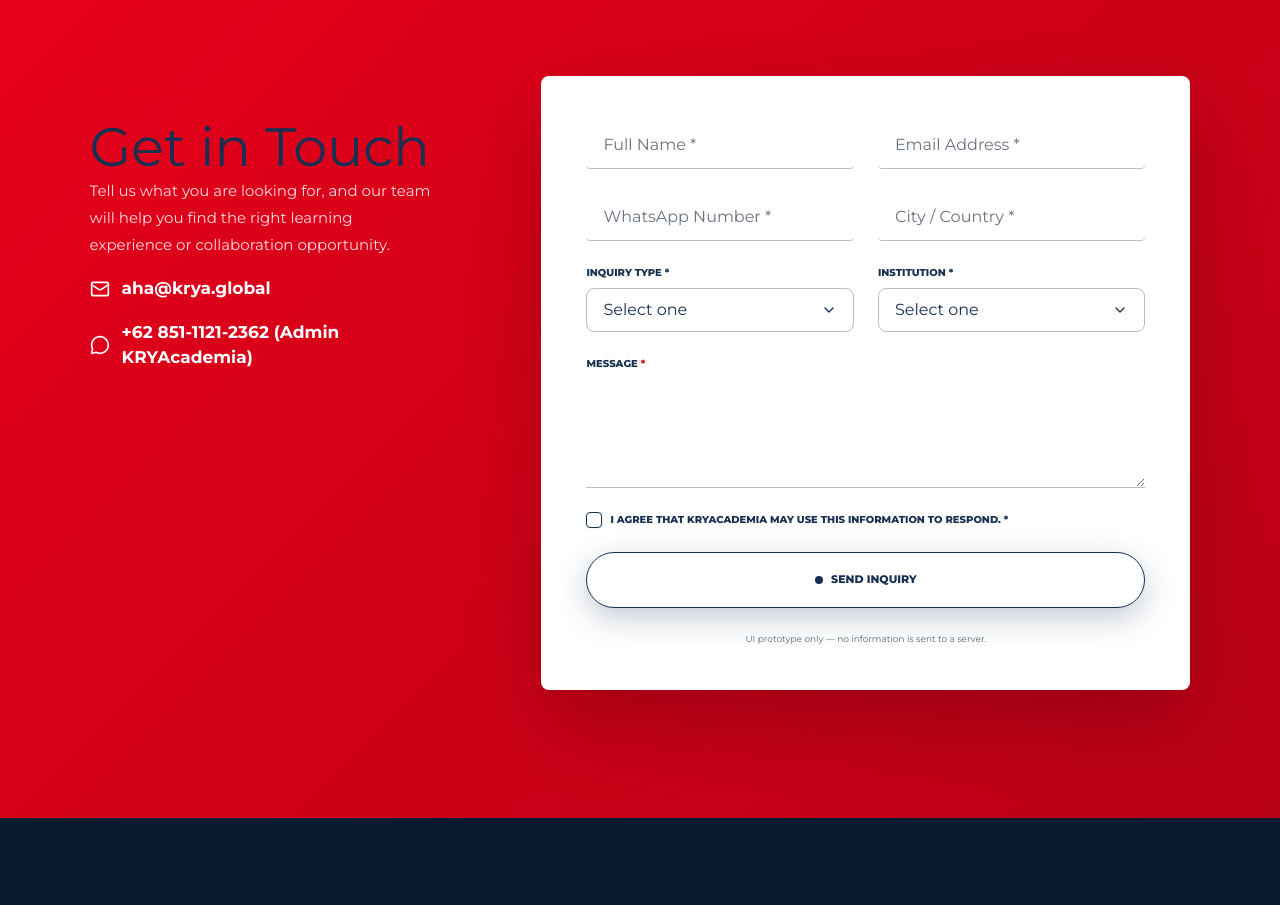
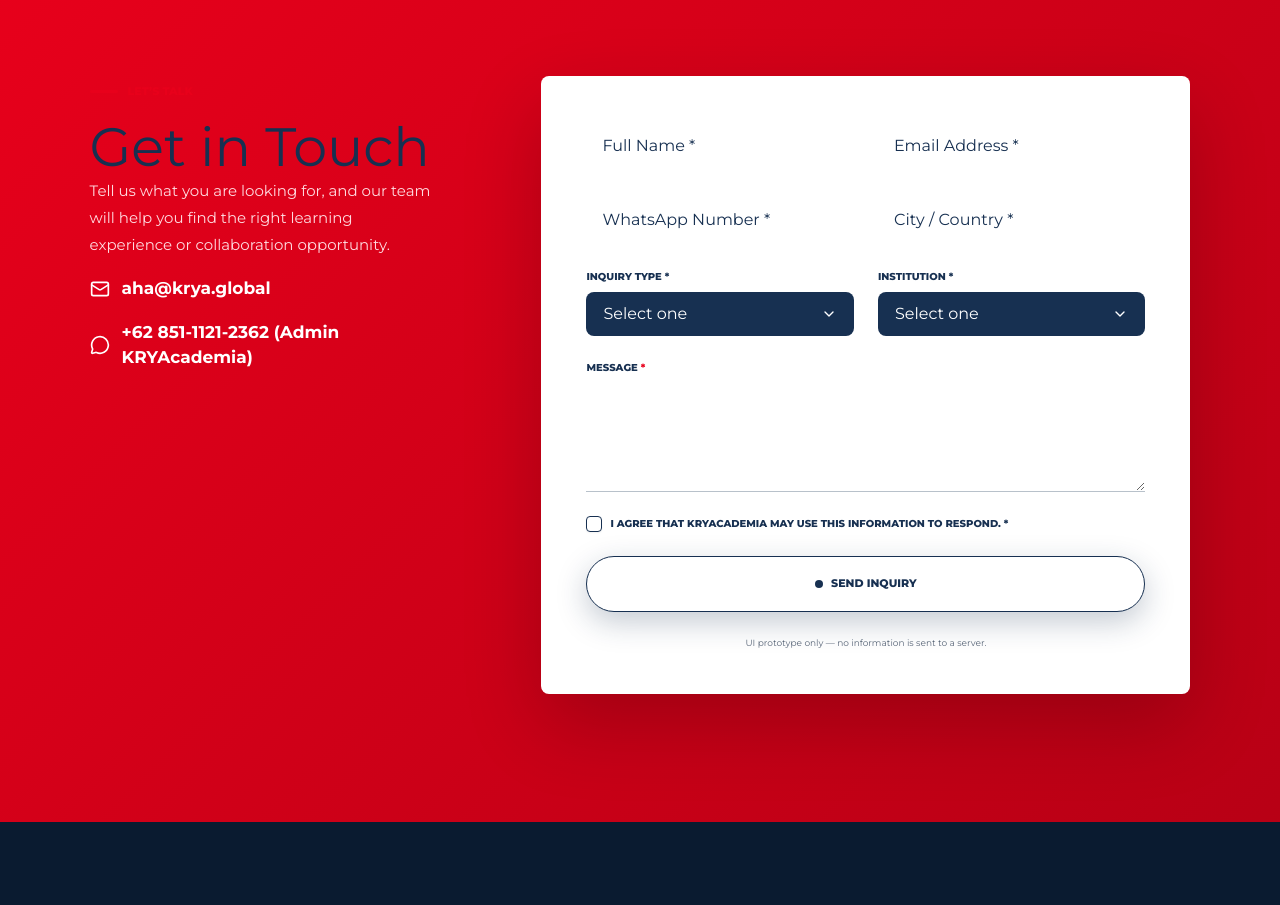
Before and after one commit to zendroi/kryacademia, a Next.js app: page / in a window 1280 px wide. Shown: the part 9340-10245 px from the top of the page. Built offline with nearby package versions, Linux system fonts and the light colour scheme.

Commit message:
Refine inquiry form interactions

```diff
--- a/app/globals.css
+++ b/app/globals.css
@@ -1585,6 +1585,8 @@
 }
 
 .contact form {
+  --animated-input-active: var(--red);
+  --animated-input-idle: var(--navy);
   background: white;
   color: var(--navy);
   border-radius: 28px;
@@ -1611,7 +1613,7 @@
   color: var(--red);
 }
 
-.contact input, .contact select, .contact textarea {
+.contact select, .contact textarea {
   border: 0;
   border-bottom: 1.5px solid #b8c1ca;
   outline: 0;
@@ -1620,7 +1622,7 @@
   transition: border-color 0.3s ease;
 }
 
-.contact input:focus, .contact select:focus, .contact textarea:focus {
+.contact select:focus, .contact textarea:focus {
   border-color: var(--red);
 }
 
@@ -1993,10 +1995,15 @@
 
 .contact .form-field small { color: var(--red); font-size: 9px; }
 .contact .form-field > div { width: 100%; }
-.contact .form-field input:not([type='hidden']) { width: 100%; padding: 16px 12px 10px; }
+.contact .form-field input:not([type='hidden']) { width: 100%; padding: 16px 12px 10px; border: 0; outline: 0; background: transparent; box-shadow: none; color: var(--navy); }
+.contact .form-field input:not([type='hidden']):focus, .contact .form-field input:not([type='hidden']):focus-visible { border: 0; outline: 0; box-shadow: none; }
 .contact .form-dropdown { display: block; width: 100%; }
-.contact .form-dropdown button { width: 100%; border-color: #b8c1ca; border-radius: 8px; background: #fff; }
+.contact .form-dropdown button { width: 100%; border-color: transparent; border-radius: 8px; background: var(--navy); color: #fff; }
+.contact .form-dropdown button:hover, .contact .form-dropdown button:focus-visible { background: var(--navy-dark); box-shadow: 0 0 0 2px var(--red); }
 .contact .form-field.bad .form-dropdown button { border-color: var(--red); }
+.smooth-dropdown-menu { border-color: rgba(255, 255, 255, 0.16); background: var(--navy); color: #fff; }
+.smooth-dropdown-option { background: transparent; color: #fff; }
+.smooth-dropdown-option:hover, .smooth-dropdown-option.is-focused, .smooth-dropdown-option.is-selected { background: var(--red); color: #fff; }
 
 @theme inline {
   --color-brand: var(--brand, oklch(0.72 0.2 352.53));
--- a/components/smoothui/animated-input/index.tsx
+++ b/components/smoothui/animated-input/index.tsx
@@ -59,13 +59,12 @@
     }
     if (isFloating) {
       return {
-        borderColor: "var(--color-brand)",
-        color: "var(--color-brand)",
+        color: "var(--animated-input-active, var(--color-brand))",
         scale: 0.85,
         y: -24,
       };
     }
-    return { color: "#6b7280", scale: 1, y: 0 };
+    return { color: "var(--animated-input-idle, #6b7280)", scale: 1, y: 0 };
   };
 
   const getLabelStyle = () => {
@@ -74,13 +73,12 @@
     }
     if (isFloating) {
       return {
-        borderColor: "var(--color-brand)",
-        color: "var(--color-brand)",
+        color: "var(--animated-input-active, var(--color-brand))",
         transform: "translateY(-24px) scale(0.85)",
       };
     }
     return {
-      color: "#6b7280",
+      color: "var(--animated-input-idle, #6b7280)",
       transform: "translateY(0) scale(1)",
     };
   };
@@ -98,7 +96,7 @@
       <input
         {...inputProps}
         aria-label={label}
-        className={`peer w-full rounded-sm border bg-background px-3 py-2 text-sm outline-none transition focus-visible:ring-2 focus-visible:ring-ring focus-visible:ring-offset-2 ${icon ? "pl-10" : ""} ${inputClassName}`}
+        className={`peer w-full border-0 bg-transparent px-3 py-2 text-sm outline-none ${icon ? "pl-10" : ""} ${inputClassName}`}
         disabled={disabled}
         id={inputId}
         onBlur={() => setIsFocused(false)}
@@ -116,7 +114,7 @@
       />
       <motion.label
         animate={getLabelAnimation()}
-        className={`pointer-events-none absolute top-1/2 left-3 origin-left -translate-y-1/2 rounded-sm border border-transparent bg-background px-1 text-foreground transition-all ${labelClassName}`}
+        className={`pointer-events-none absolute top-1/2 left-3 origin-left -translate-y-1/2 bg-transparent px-1 text-foreground ${labelClassName}`}
         htmlFor={inputId}
         style={{
           zIndex: 2,
--- a/components/smoothui/basic-dropdown/index.tsx
+++ b/components/smoothui/basic-dropdown/index.tsx
@@ -2,7 +2,7 @@
 
 import { ChevronDown } from "lucide-react";
 import { AnimatePresence, motion, useReducedMotion } from "motion/react";
-import { useCallback, useEffect, useRef, useState } from "react";
+import { useCallback, useEffect, useId, useRef, useState } from "react";
 import { createPortal } from "react-dom";
 
 const ROTATION_ANGLE_OPEN = 180;
@@ -28,6 +28,7 @@
   className = "",
 }: BasicDropdownProps) {
   const [isOpen, setIsOpen] = useState(false);
+  const listId = useId();
   const [selectedItem, setSelectedItem] = useState<DropdownItem | null>(null);
   const [focusedIndex, setFocusedIndex] = useState(-1);
   const dropdownRef = useRef<HTMLDivElement>(null);
@@ -159,7 +160,7 @@
                 ? { opacity: 1 }
                 : { opacity: 1, scaleY: 1, y: 0 }
             }
-            className="fixed z-50 origin-top rounded-lg border bg-background shadow-lg"
+            className="smooth-dropdown-menu fixed z-50 origin-top overflow-hidden rounded-lg border shadow-lg"
             exit={
               shouldReduceMotion
                 ? { opacity: 0, transition: { duration: 0 } }
@@ -189,7 +190,7 @@
             <ul
               aria-label="Dropdown options"
               className="py-2"
-              id="dropdown-items"
+              id={listId}
             >
               {items.map((item, index) => (
                 <motion.li
@@ -224,11 +225,11 @@
                 >
                   <button
                     aria-label={item.label}
-                    className={`flex min-h-[44px] w-full items-center px-4 py-2 text-left text-sm transition-colors hover:bg-muted focus-visible:bg-muted focus-visible:outline-none focus-visible:ring-2 focus-visible:ring-ring focus-visible:ring-offset-2 ${
+                    className={`smooth-dropdown-option flex min-h-[44px] w-full items-center px-4 py-2 text-left text-sm transition-colors focus-visible:outline-none ${
                       selectedItem?.id === item.id
-                        ? "font-medium text-brand"
+                        ? "is-selected font-medium"
                         : ""
-                    } ${index === focusedIndex ? "bg-muted" : ""}`}
+                    } ${index === focusedIndex ? "is-focused" : ""}`}
                     onClick={() => handleItemSelect(item)}
                     onMouseEnter={() => setFocusedIndex(index)}
                     type="button"
@@ -284,11 +285,11 @@
     <>
       <div className={`relative inline-block ${className}`} ref={dropdownRef}>
         <button
+          aria-controls={listId}
           aria-expanded={isOpen}
           aria-haspopup="listbox"
           aria-label={selectedItem ? `${label}: ${selectedItem.label}` : label}
           className="flex min-h-[44px] w-full cursor-pointer items-center justify-between gap-2 rounded-lg border bg-background px-4 py-2 text-left transition-colors hover:bg-primary focus-visible:ring-2 focus-visible:ring-ring focus-visible:ring-offset-2"
-          id="dropdown-button"
           onClick={handleToggle}
           ref={buttonRef}
           type="button"
--- a/components/smoothui/basic-toast/index.tsx
+++ b/components/smoothui/basic-toast/index.tsx
@@ -61,6 +61,7 @@
     <AnimatePresence>
       {visible ? (
         <motion.div
+          aria-live="polite"
           animate={
             shouldReduceMotion ? { opacity: 1 } : { opacity: 1, scale: 1, x: 0 }
           }
@@ -80,6 +81,7 @@
               ? { opacity: 1 }
               : { opacity: 0, scale: 0.8, x: 50 }
           }
+          role="status"
           transition={
             shouldReduceMotion
               ? { duration: 0 }
@@ -89,6 +91,7 @@
           <div className="flex-shrink-0">{toastIcons[type]}</div>
           <p className="flex-1 text-sm">{message}</p>
           <button
+            aria-label="Close notification"
             className="flex-shrink-0 cursor-pointer rounded-full p-1 transition-colors hover:bg-black/5 dark:hover:bg-white/10"
             onClick={() => {
               setVisible(false);
--- a/components/ui/interactive-hover-button.tsx
+++ b/components/ui/interactive-hover-button.tsx
@@ -16,7 +16,7 @@
           {children}
         </span>
       </div>
-      <div className="absolute inset-0 z-10 flex translate-x-full items-center justify-center gap-2 text-white opacity-0 transition-all duration-300 group-hover:translate-x-0 group-hover:opacity-100">
+      <div aria-hidden="true" className="absolute inset-0 z-10 flex translate-x-full items-center justify-center gap-2 text-white opacity-0 transition-all duration-300 group-hover:translate-x-0 group-hover:opacity-100">
         <span>{children}</span>
         <ArrowRight />
       </div>
```
